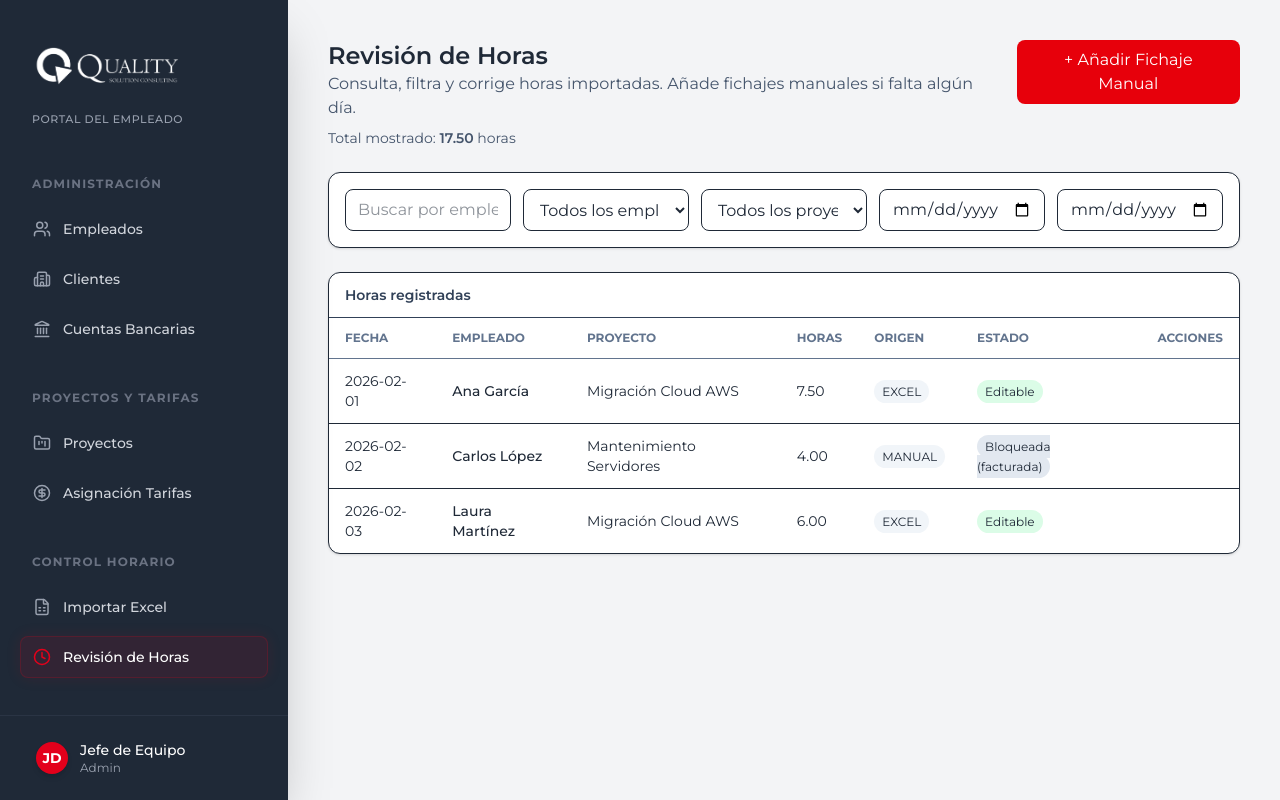
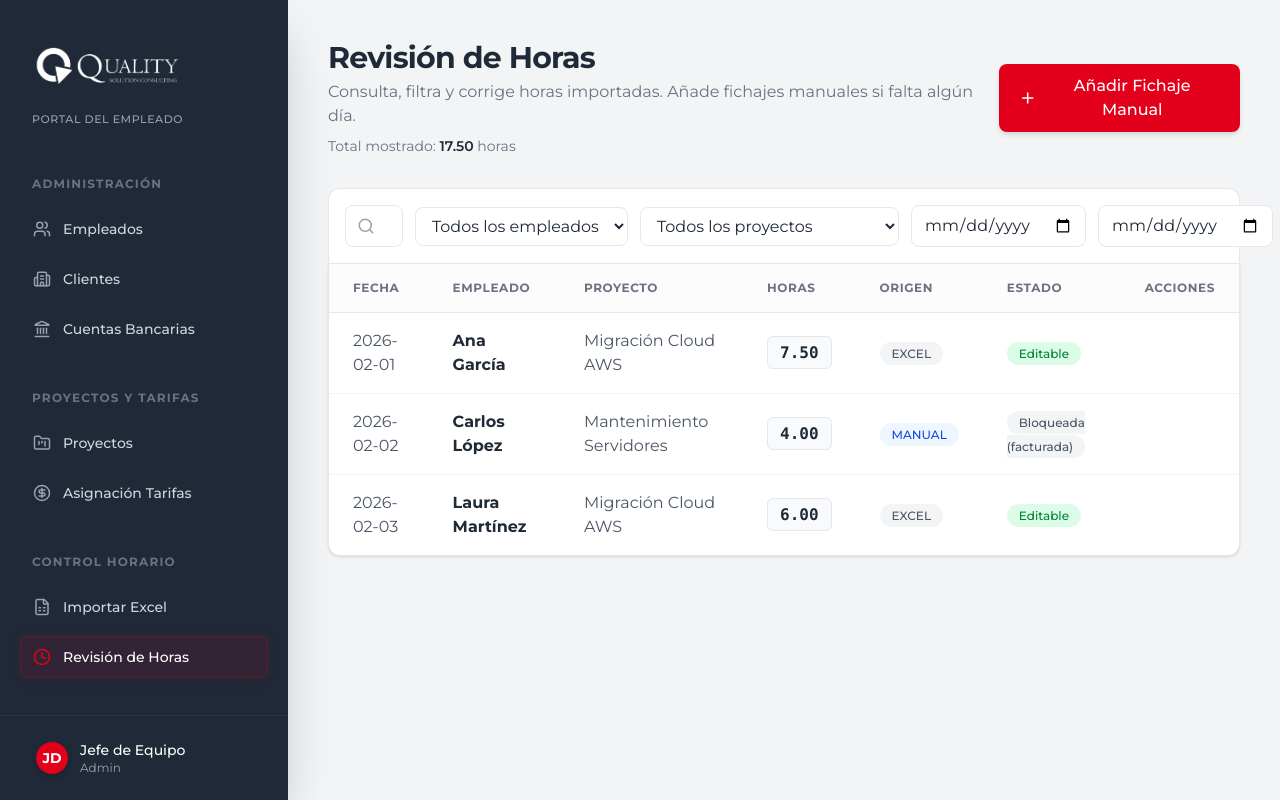
Before and after one commit to erpereh/demo-practicas, a Next.js app in the folder front/: page /horas in a window 1280 px wide. Built offline with nearby package versions, Linux system fonts and the light colour scheme.

Commit message:
Actualización UI + pantalla de Importar Excel en el front
Se ha igualado el estilo de la pantalla de Revisión de Horas al diseño del resto de módulos y se ha creado/añadido la ruta /importar en el front para la interfaz de importación de Excel (subida de archivo).

```diff
--- a/front/app/horas/HoursClient.tsx
+++ b/front/app/horas/HoursClient.tsx
@@ -1,7 +1,7 @@
 "use client";
 
 import { useEffect, useMemo, useState } from "react";
-import { Edit, Trash2 } from "lucide-react";
+import { Search, Plus, Edit, Trash2, X, Clock } from "lucide-react";
 
 type TimeEntry = {
   id: string;
@@ -27,7 +27,7 @@ const mockProyectos = [
 
 export default function HoursClient() {
   // filtros
-  const [q, setQ] = useState("");
+  const [searchTerm, setSearchTerm] = useState("");
   const [empleadoId, setEmpleadoId] = useState("");
   const [proyectoId, setProyectoId] = useState("");
   const [desde, setDesde] = useState("");
@@ -37,9 +37,9 @@ export default function HoursClient() {
   const [rows, setRows] = useState<TimeEntry[]>([]);
   const [loading, setLoading] = useState(false);
 
-  // modales “simples”
-  const [editOpen, setEditOpen] = useState(false);
-  const [addOpen, setAddOpen] = useState(false);
+  // modales
+  const [isEditOpen, setIsEditOpen] = useState(false);
+  const [isAddOpen, setIsAddOpen] = useState(false);
   const [selected, setSelected] = useState<TimeEntry | null>(null);
 
   // campos edición
@@ -51,12 +51,9 @@ export default function HoursClient() {
   const [mFecha, setMFecha] = useState("");
   const [mHoras, setMHoras] = useState<number>(0);
 
-  // ---- (A) FETCH (aquí lo conectas con tu backend)
-  // De momento meto mock para que funcione ya
   useEffect(() => {
     setLoading(true);
 
-    // Simulación de data
     const mock: TimeEntry[] = [
       {
         id: "t1",
@@ -87,10 +84,9 @@ export default function HoursClient() {
       },
     ];
 
-    // Filtros en front (cuando tengas API, estos filtros van en query params)
     const filtered = mock.filter((r) => {
       const text = `${r.empleado.nombre} ${r.proyecto.nombre}`.toLowerCase();
-      if (q && !text.includes(q.toLowerCase())) return false;
+      if (searchTerm && !text.includes(searchTerm.toLowerCase())) return false;
       if (empleadoId && r.empleado.id !== empleadoId) return false;
       if (proyectoId && r.proyecto.id !== proyectoId) return false;
       if (desde && r.fecha < desde) return false;
@@ -101,8 +97,8 @@ export default function HoursClient() {
     setTimeout(() => {
       setRows(filtered);
       setLoading(false);
-    }, 250);
-  }, [q, empleadoId, proyectoId, desde, hasta]);
+    }, 200);
+  }, [searchTerm, empleadoId, proyectoId, desde, hasta]);
 
   const totalHoras = useMemo(
     () => rows.reduce((acc, r) => acc + r.horas, 0),
@@ -110,21 +106,20 @@ export default function HoursClient() {
   );
 
   function openEdit(row: TimeEntry) {
-    if (row.facturada) return; // bloqueada
+    if (row.facturada) return;
     setSelected(row);
     setEditHoras(row.horas);
-    setEditOpen(true);
+    setIsEditOpen(true);
   }
 
   function saveEdit() {
     if (!selected) return;
 
-    // Aquí iría PUT a tu API (backend)
     setRows((prev) =>
       prev.map((r) => (r.id === selected.id ? { ...r, horas: editHoras } : r))
     );
 
-    setEditOpen(false);
+    setIsEditOpen(false);
     setSelected(null);
   }
 
@@ -134,7 +129,6 @@ export default function HoursClient() {
   }
 
   function saveManual() {
-    // Validación mínima
     if (!mEmpleado || !mProyecto || !mFecha || mHoras <= 0) return;
 
     const empleado = mockEmpleados.find((e) => e.id === mEmpleado)!;
@@ -150,10 +144,9 @@ export default function HoursClient() {
       facturada: false,
     };
 
-    // Aquí iría POST a tu API
     setRows((prev) => [newRow, ...prev]);
 
-    setAddOpen(false);
+    setIsAddOpen(false);
     setMEmpleado("");
     setMProyecto("");
     setMFecha("");
@@ -161,39 +154,43 @@ export default function HoursClient() {
   }
 
   return (
-    <div className="space-y-6">
-      {/* HEADER */}
-      <div className="flex items-start justify-between gap-4">
+    <div className="relative">
+      {/* CABECERA (igual estilo que tarifas) */}
+      <div className="flex flex-col md:flex-row md:items-center justify-between gap-4 mb-8">
         <div>
-          <h1 className="text-2xl font-semibold">Revisión de Horas</h1>
-          <p className="text-slate-600">
+          <h1 className="text-3xl font-bold text-quality-dark tracking-tight">Revisión de Horas</h1>
+          <p className="text-gray-500 mt-1">
             Consulta, filtra y corrige horas importadas. Añade fichajes manuales si falta algún día.
           </p>
-          <p className="mt-2 text-sm text-slate-600">
-            Total mostrado: <span className="font-semibold">{totalHoras.toFixed(2)}</span> horas
+          <p className="text-gray-500 mt-2 text-sm">
+            Total mostrado: <span className="font-semibold text-quality-dark">{totalHoras.toFixed(2)}</span> horas
           </p>
         </div>
 
         <button
-          className="rounded-lg bg-red-600 px-4 py-2 text-white hover:bg-red-700"
-          onClick={() => setAddOpen(true)}
+          onClick={() => setIsAddOpen(true)}
+          className="bg-quality-red hover:bg-[#C20017] text-white px-5 py-2.5 rounded-lg font-medium transition-all shadow-md flex items-center gap-2"
         >
-          + Añadir Fichaje Manual
+          <Plus size={18} />
+          Añadir Fichaje Manual
         </button>
       </div>
 
-      {/* FILTROS */}
-      <div className="rounded-xl border bg-white p-4 shadow-sm">
-        <div className="grid grid-cols-1 gap-3 md:grid-cols-5">
+      {/* BARRA DE FILTROS (mismo look que la búsqueda de tarifas) */}
+      <div className="bg-white p-4 rounded-t-xl border border-gray-200 border-b-0 flex flex-col md:flex-row md:items-center gap-3">
+        <div className="relative w-full md:max-w-md">
+          <Search className="absolute left-3 top-1/2 -translate-y-1/2 text-gray-400" size={18} />
           <input
-            className="rounded-lg border px-3 py-2"
+            type="text"
             placeholder="Buscar por empleado o proyecto..."
-            value={q}
-            onChange={(e) => setQ(e.target.value)}
+            className="w-full pl-10 pr-4 py-2 border border-gray-200 rounded-lg focus:outline-none focus:ring-2 focus:ring-quality-red/20 focus:border-quality-red transition-all"
+            value={searchTerm}
+            onChange={(e) => setSearchTerm(e.target.value)}
           />
+        </div>
 
         <select
-            className="rounded-lg border px-3 py-2"
+          className="w-full md:w-auto border border-gray-200 rounded-lg px-3 py-2 focus:outline-none focus:ring-2 focus:ring-quality-red/20 focus:border-quality-red transition-all bg-white"
           value={empleadoId}
           onChange={(e) => setEmpleadoId(e.target.value)}
         >
@@ -206,7 +203,7 @@ export default function HoursClient() {
         </select>
 
         <select
-            className="rounded-lg border px-3 py-2"
+          className="w-full md:w-auto border border-gray-200 rounded-lg px-3 py-2 focus:outline-none focus:ring-2 focus:ring-quality-red/20 focus:border-quality-red transition-all bg-white"
           value={proyectoId}
           onChange={(e) => setProyectoId(e.target.value)}
         >
@@ -219,79 +216,88 @@ export default function HoursClient() {
         </select>
 
         <input
-            className="rounded-lg border px-3 py-2"
           type="date"
+          className="w-full md:w-auto border border-gray-200 rounded-lg px-3 py-2 focus:outline-none focus:ring-2 focus:ring-quality-red/20 focus:border-quality-red transition-all bg-white"
           value={desde}
           onChange={(e) => setDesde(e.target.value)}
         />
 
         <input
-            className="rounded-lg border px-3 py-2"
           type="date"
+          className="w-full md:w-auto border border-gray-200 rounded-lg px-3 py-2 focus:outline-none focus:ring-2 focus:ring-quality-red/20 focus:border-quality-red transition-all bg-white"
           value={hasta}
           onChange={(e) => setHasta(e.target.value)}
         />
       </div>
-      </div>
 
-      {/* TABLA */}
-      <div className="rounded-xl border bg-white shadow-sm">
-        <div className="border-b px-4 py-3 text-sm font-semibold text-slate-700">
-          Horas registradas
-        </div>
-
-        <div className="overflow-x-auto">
-          <table className="w-full text-left">
-            <thead className="border-b text-xs uppercase text-slate-500">
-              <tr>
-                <th className="px-4 py-3">Fecha</th>
-                <th className="px-4 py-3">Empleado</th>
-                <th className="px-4 py-3">Proyecto</th>
-                <th className="px-4 py-3">Horas</th>
-                <th className="px-4 py-3">Origen</th>
-                <th className="px-4 py-3">Estado</th>
-                <th className="px-4 py-3 text-right">Acciones</th>
+      {/* TABLA (mismo estilo que tarifas: rounded-b-xl + shadow + hover) */}
+      <div className="bg-white border border-gray-200 rounded-b-xl overflow-hidden shadow-sm">
+        <table className="w-full text-left border-collapse">
+          <thead>
+            <tr className="bg-gray-50/50 border-b border-gray-200 text-xs uppercase tracking-wider text-gray-500 font-semibold">
+              <th className="px-6 py-4">Fecha</th>
+              <th className="px-6 py-4">Empleado</th>
+              <th className="px-6 py-4">Proyecto</th>
+              <th className="px-6 py-4">Horas</th>
+              <th className="px-6 py-4">Origen</th>
+              <th className="px-6 py-4">Estado</th>
+              <th className="px-6 py-4 text-right">Acciones</th>
             </tr>
           </thead>
 
-            <tbody className="text-sm">
+          <tbody className="divide-y divide-gray-100">
             {loading ? (
               <tr>
-                  <td className="px-4 py-4 text-slate-500" colSpan={7}>
+                <td className="px-6 py-6 text-gray-500" colSpan={7}>
                   Cargando...
                 </td>
               </tr>
             ) : rows.length === 0 ? (
               <tr>
-                  <td className="px-4 py-4 text-slate-500" colSpan={7}>
+                <td className="px-6 py-6 text-gray-500" colSpan={7}>
                   No hay resultados con esos filtros.
                 </td>
               </tr>
             ) : (
               rows.map((r) => (
-                  <tr key={r.id} className="border-b last:border-0 hover:bg-gray-50/50 transition-colors group">
-                    <td className="px-4 py-3">{r.fecha}</td>
-                    <td className="px-4 py-3 font-medium">{r.empleado.nombre}</td>
-                    <td className="px-4 py-3">{r.proyecto.nombre}</td>
-                    <td className="px-4 py-3">{r.horas.toFixed(2)}</td>
-                    <td className="px-4 py-3">
-                      <span className="rounded-full bg-slate-100 px-2 py-1 text-xs">
+                <tr key={r.id} className="hover:bg-gray-50/50 transition-colors group">
+                  <td className="px-6 py-4 text-gray-600">{r.fecha}</td>
+
+                  <td className="px-6 py-4 font-bold text-quality-dark">{r.empleado.nombre}</td>
+
+                  <td className="px-6 py-4 text-gray-600">{r.proyecto.nombre}</td>
+
+                  <td className="px-6 py-4">
+                    <span className="font-mono text-base font-semibold text-quality-dark bg-gray-50 px-3 py-1.5 rounded-md border border-gray-200">
+                      {r.horas.toFixed(2)}
+                    </span>
+                  </td>
+
+                  <td className="px-6 py-4">
+                    <span
+                      className={`px-3 py-1 rounded-full text-xs font-medium ${
+                        r.origen === "EXCEL"
+                          ? "bg-gray-100 text-gray-600"
+                          : "bg-blue-50 text-blue-700"
+                      }`}
+                    >
                       {r.origen}
                     </span>
                   </td>
-                    <td className="px-4 py-3">
-                      {r.facturada ? (
-                        <span className="rounded-full bg-slate-200 px-2 py-1 text-xs">
-                          Bloqueada (facturada)
+
+                  <td className="px-6 py-4">
+                    <span
+                      className={`px-3 py-1 rounded-full text-xs font-medium ${
+                        r.facturada
+                          ? "bg-gray-100 text-gray-600"
+                          : "bg-green-100 text-green-700"
+                      }`}
+                    >
+                      {r.facturada ? "Bloqueada (facturada)" : "Editable"}
                     </span>
-                      ) : (
-                        <span className="rounded-full bg-green-100 px-2 py-1 text-xs">
-                          Editable
-                        </span>
-                      )}
                   </td>
 
-                    <td className="px-4 py-3 text-right">
+                  <td className="px-6 py-4 text-right">
                     <div className="flex items-center justify-end gap-2 opacity-0 group-hover:opacity-100 transition-opacity">
                       <button
                         className={`p-2 rounded-lg ${
@@ -310,7 +316,7 @@ export default function HoursClient() {
                         className={`p-2 rounded-lg ${
                           r.facturada
                             ? "text-gray-300 cursor-not-allowed"
-                              : "text-gray-400 hover:text-red-600 hover:bg-red-50"
+                            : "text-gray-400 hover:text-quality-red hover:bg-red-50"
                         }`}
                         onClick={() => deleteEntry(r)}
                         disabled={r.facturada}
@@ -326,43 +332,57 @@ export default function HoursClient() {
           </tbody>
         </table>
       </div>
+
+      {/* MODAL EDITAR (mismo estilo modal que tarifas) */}
+      {isEditOpen && selected && (
+        <div className="fixed inset-0 bg-black/50 z-50 flex items-center justify-center backdrop-blur-sm transition-opacity">
+          <div className="bg-white rounded-2xl shadow-xl w-full max-w-md overflow-hidden transform transition-all">
+            <div className="px-6 py-4 border-b border-gray-100 flex justify-between items-center bg-gray-50/50">
+              <h3 className="text-lg font-bold text-quality-dark flex items-center gap-2">
+                <Clock size={20} className="text-quality-red" /> Editar horas
+              </h3>
+              <button
+                onClick={() => {
+                  setIsEditOpen(false);
+                  setSelected(null);
+                }}
+                className="text-gray-400 hover:text-gray-700 transition-colors p-1 rounded-md hover:bg-gray-200"
+              >
+                <X size={20} />
+              </button>
             </div>
 
-      {/* MODAL EDITAR */}
-      {editOpen && selected && (
-        <div className="fixed inset-0 z-50 flex items-center justify-center bg-black/40 p-4">
-          <div className="w-full max-w-md rounded-xl bg-white p-5 shadow-lg">
-            <h2 className="text-lg font-semibold">Editar horas</h2>
-            <p className="mt-1 text-sm text-slate-600">
+            <div className="p-6 space-y-4">
+              <p className="text-sm text-gray-600">
                 {selected.empleado.nombre} · {selected.proyecto.nombre} · {selected.fecha}
               </p>
 
-            <div className="mt-4">
-              <label className="text-sm text-slate-700">Horas</label>
+              <div>
+                <label className="block text-sm font-medium text-gray-700 mb-1">Horas</label>
                 <input
-                className="mt-1 w-full rounded-lg border px-3 py-2"
                   type="number"
                   step="0.25"
                   min="0"
                   value={editHoras}
                   onChange={(e) => setEditHoras(Number(e.target.value))}
+                  className="w-full border border-gray-300 rounded-lg px-3 py-2 focus:ring-2 focus:ring-quality-red/20 focus:border-quality-red outline-none font-mono"
                 />
-              <p className="mt-1 text-xs text-slate-500">Ej: 7.5, 4, 8…</p>
+              </div>
             </div>
 
-            <div className="mt-5 flex justify-end gap-2">
+            <div className="px-6 py-4 border-t border-gray-100 flex justify-end gap-3 bg-gray-50/50">
               <button
-                className="rounded-lg border px-4 py-2"
                 onClick={() => {
-                  setEditOpen(false);
+                  setIsEditOpen(false);
                   setSelected(null);
                 }}
+                className="px-4 py-2 text-sm font-medium text-gray-700 hover:bg-gray-200 rounded-lg transition-colors"
               >
                 Cancelar
               </button>
               <button
-                className="rounded-lg bg-slate-900 px-4 py-2 text-white hover:bg-slate-800"
                 onClick={saveEdit}
+                className="px-4 py-2 text-sm font-medium bg-quality-dark text-white hover:bg-black rounded-lg transition-colors shadow-sm"
               >
                 Guardar cambios
               </button>
@@ -371,67 +391,91 @@ export default function HoursClient() {
         </div>
       )}
 
-      {/* MODAL AÑADIR MANUAL */}
-      {addOpen && (
-        <div className="fixed inset-0 z-50 flex items-center justify-center bg-black/40 p-4">
-          <div className="w-full max-w-lg rounded-xl bg-white p-5 shadow-lg">
-            <h2 className="text-lg font-semibold">Añadir fichaje manual</h2>
-            <p className="mt-1 text-sm text-slate-600">
-              Registra horas sin volver a importar el Excel.
-            </p>
+      {/* MODAL AÑADIR MANUAL (mismo estilo modal que tarifas) */}
+      {isAddOpen && (
+        <div className="fixed inset-0 bg-black/50 z-50 flex items-center justify-center backdrop-blur-sm transition-opacity">
+          <div className="bg-white rounded-2xl shadow-xl w-full max-w-lg overflow-hidden transform transition-all">
+            <div className="px-6 py-4 border-b border-gray-100 flex justify-between items-center bg-gray-50/50">
+              <h3 className="text-lg font-bold text-quality-dark flex items-center gap-2">
+                <Clock size={20} className="text-quality-red" /> Añadir fichaje manual
+              </h3>
+              <button
+                onClick={() => setIsAddOpen(false)}
+                className="text-gray-400 hover:text-gray-700 transition-colors p-1 rounded-md hover:bg-gray-200"
+              >
+                <X size={20} />
+              </button>
+            </div>
 
-            <div className="mt-4 grid grid-cols-1 gap-3 md:grid-cols-2">
+            <div className="p-6 space-y-4">
+              <div className="grid grid-cols-1 md:grid-cols-2 gap-4">
+                <div>
+                  <label className="block text-sm font-medium text-gray-700 mb-1">Empleado</label>
                   <select
-                className="rounded-lg border px-3 py-2"
+                    className="w-full border border-gray-300 rounded-lg px-3 py-2 focus:ring-2 focus:ring-quality-red/20 focus:border-quality-red outline-none bg-white"
                     value={mEmpleado}
                     onChange={(e) => setMEmpleado(e.target.value)}
                   >
-                <option value="">Empleado</option>
+                    <option value="">Selecciona un empleado...</option>
                     {mockEmpleados.map((e) => (
                       <option key={e.id} value={e.id}>
                         {e.nombre}
                       </option>
                     ))}
                   </select>
+                </div>
 
+                <div>
+                  <label className="block text-sm font-medium text-gray-700 mb-1">Proyecto</label>
                   <select
-                className="rounded-lg border px-3 py-2"
+                    className="w-full border border-gray-300 rounded-lg px-3 py-2 focus:ring-2 focus:ring-quality-red/20 focus:border-quality-red outline-none bg-white"
                     value={mProyecto}
                     onChange={(e) => setMProyecto(e.target.value)}
                   >
-                <option value="">Proyecto</option>
+                    <option value="">Selecciona un proyecto...</option>
                     {mockProyectos.map((p) => (
                       <option key={p.id} value={p.id}>
                         {p.nombre}
                       </option>
                     ))}
                   </select>
+                </div>
 
+                <div>
+                  <label className="block text-sm font-medium text-gray-700 mb-1">Fecha</label>
                   <input
-                className="rounded-lg border px-3 py-2"
                     type="date"
                     value={mFecha}
                     onChange={(e) => setMFecha(e.target.value)}
+                    className="w-full border border-gray-300 rounded-lg px-3 py-2 focus:ring-2 focus:ring-quality-red/20 focus:border-quality-red outline-none bg-white"
                   />
+                </div>
 
+                <div>
+                  <label className="block text-sm font-medium text-gray-700 mb-1">Horas</label>
                   <input
-                className="rounded-lg border px-3 py-2"
                     type="number"
                     step="0.25"
                     min="0"
-                placeholder="Horas"
                     value={mHoras}
                     onChange={(e) => setMHoras(Number(e.target.value))}
+                    placeholder="0.00"
+                    className="w-full border border-gray-300 rounded-lg px-3 py-2 focus:ring-2 focus:ring-quality-red/20 focus:border-quality-red outline-none font-mono"
                   />
                 </div>
+              </div>
+            </div>
 
-            <div className="mt-5 flex justify-end gap-2">
-              <button className="rounded-lg border px-4 py-2" onClick={() => setAddOpen(false)}>
+            <div className="px-6 py-4 border-t border-gray-100 flex justify-end gap-3 bg-gray-50/50">
+              <button
+                onClick={() => setIsAddOpen(false)}
+                className="px-4 py-2 text-sm font-medium text-gray-700 hover:bg-gray-200 rounded-lg transition-colors"
+              >
                 Cancelar
               </button>
               <button
-                className="rounded-lg bg-red-600 px-4 py-2 text-white hover:bg-red-700"
                 onClick={saveManual}
+                className="px-4 py-2 text-sm font-medium bg-quality-dark text-white hover:bg-black rounded-lg transition-colors shadow-sm"
               >
                 Guardar fichaje
               </button>
```
Also changed, not shown: front/app/importar/page.tsx (added, +45 -0 lines). Lines whose indentation alone changed are shown as unchanged.
